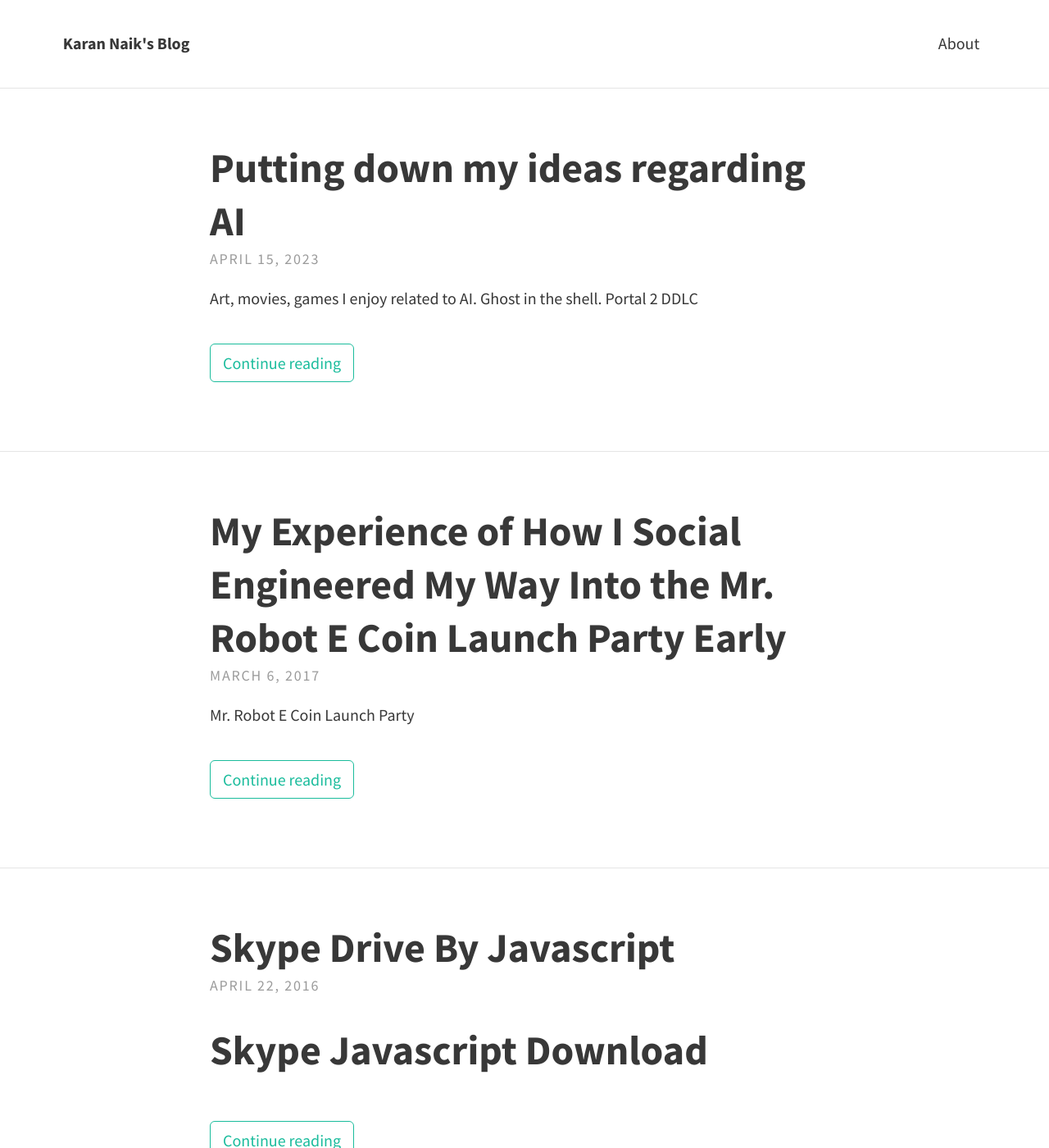
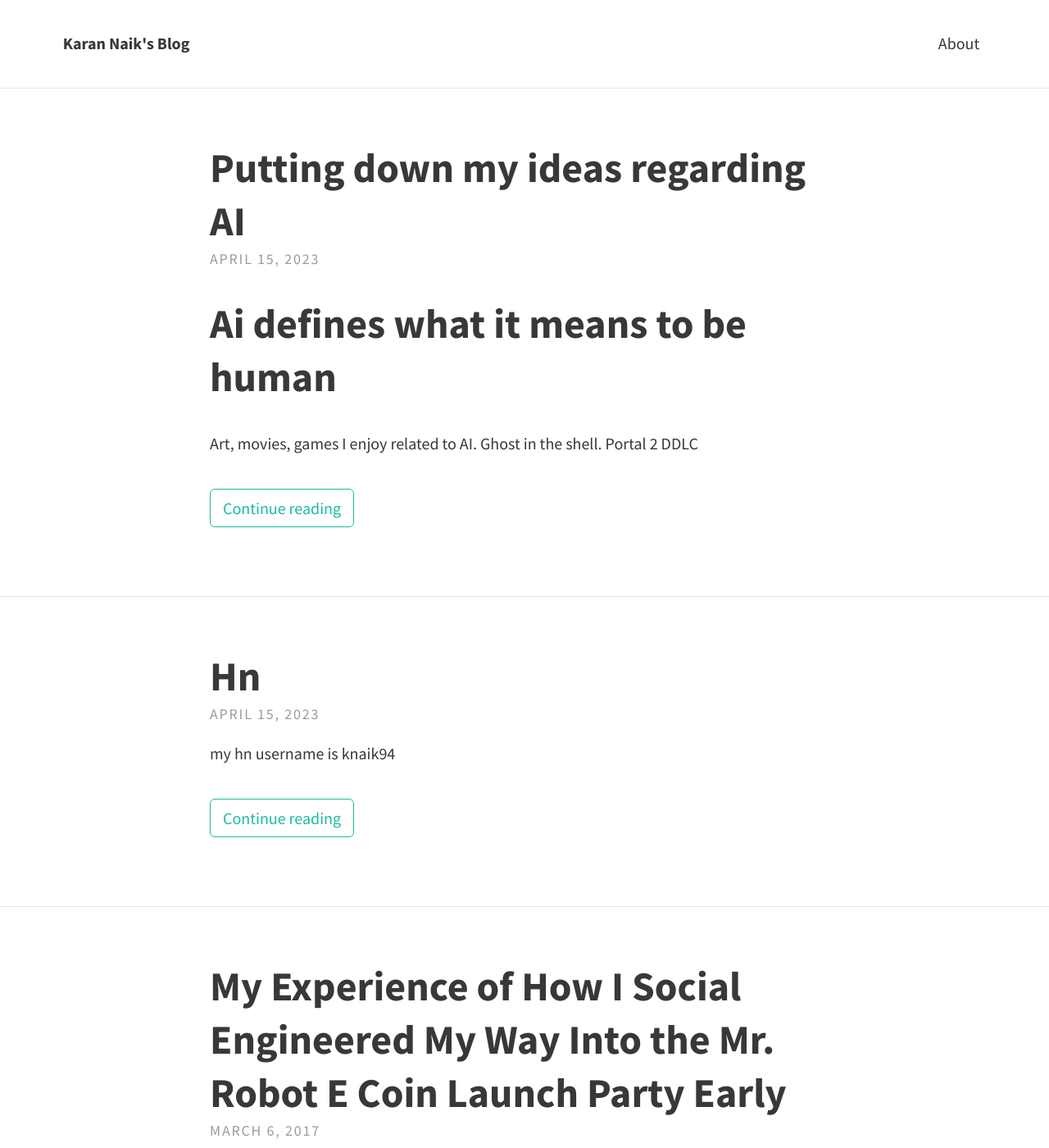
Before and after one commit to knaik/knaik.github.io, a Jekyll site: the page built from index.html, in a window 1280 px wide and 1400 px high. Shown: the whole window at 82% size. Built offline with Jekyll 4.4.1, drawn with Linux system fonts in a browser that asks for light colours; nearby versions of some CDN libraries; the list of posts is cut into pages by our own code; some of the changed text lies outside the part shown.

Commit message:
android setup

```diff
--- /dev/null
+++ b/_posts/2023-04-15-Hn.md
@@ -0,0 +1,14 @@
+---
+layout: post
+tags: []
+categories: []
+#date: 2023-04-15 13:14:15
+#excerpt: ''
+#image: 'BASEURL/assets/blog/img/.png'
+#description:
+#permalink:
+title: 'Hn'
+---
+
+
+my hn username is knaik94
--- a/_posts/2023-04-15-ResumingBlog.markdown
+++ b/_posts/2023-04-15-ResumingBlog.markdown
@@ -4,7 +4,7 @@ title:  "Putting down my ideas regarding AI"
 date:   2023-04-15
 categories: AI
 ---
-
+# Ai defines what it means to be human
 Art, movies, games I enjoy related to AI.
 Ghost in the shell.
 Portal 2
```
